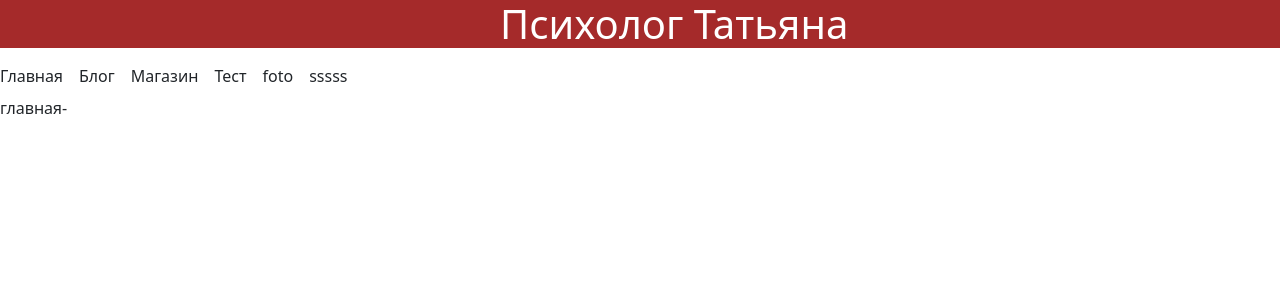
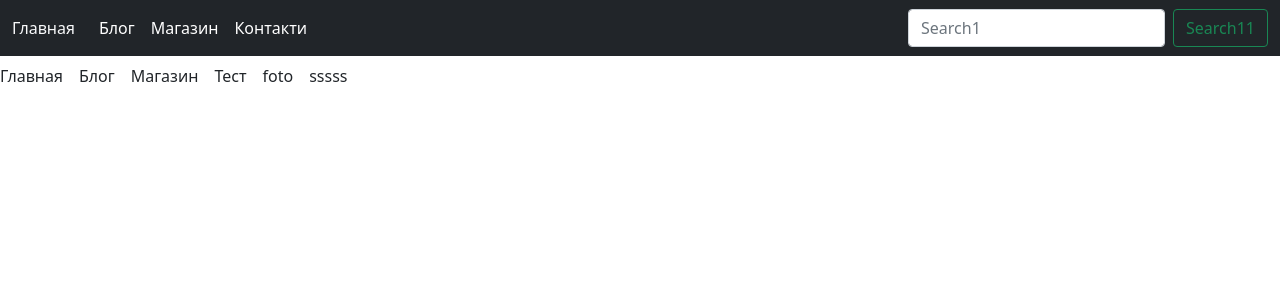
Before and after one commit to okuzhilniy/Proekt1, a Django app: template tana/main/templates/main/index.html in a window 1280 px wide. Shown: the top 300 px of the page. Run offline with Django 3.2, Linux system fonts and the light colour scheme; the template is opened without the code that fills it, so the values that code supplies are empty.

Commit message:
правки

```diff
--- a/tana/main/templates/main/index.html
+++ b/tana/main/templates/main/index.html
@@ -10,16 +10,40 @@
 </head>
        <h1 style="background-color: brown; color: white; padding-left: 500px;">Психолог Татьяна</h1>
 
-
       <nav class="d-inline-flex mt-2 mt-md-0 ms-md-auto">
         <a class="me-3 py-2 text-dark text-decoration-none" href="/">Главная</a>
         <a class="me-3 py-2 text-dark text-decoration-none" href="/Блог">Блог</a>
-        <a class="me-3 py-2 text-dark text-decoration-none" href="/Achievements">Магазин</a>
+        <a class="me-3 py-2 text-dark text-decoration-none" href="/Магазин">Магазин</a>
         <a class="me-3 py-2 text-dark text-decoration-none" href="/Test">Тест</a>
         <a class="me-3 py-2 text-dark text-decoration-none" href="/foto">foto</a>
         <a class="me-3 py-2 text-dark text-decoration-none" href="/sssss">sssss</a>
       </nav>
     </div>
-  <p>главная-</p>
-
+ <header>
+  <nav class="navbar navbar-expand-md navbar-dark fixed-top bg-dark">
+    <div class="container-fluid">
+      <a class="me-3 py-2 text-light text-decoration-none" href="/">Главная</a>
+      <button class="navbar-toggler" type="button" data-bs-toggle="collapse" data-bs-target="#navbarCollapse" aria-controls="navbarCollapse" aria-expanded="false" aria-label="Toggle navigation">
+        <span class="navbar-toggler-icon"></span>
+      </button>
+      <div class="collapse navbar-collapse" id="navbarCollapse">
+        <ul class="navbar-nav me-auto mb-2 mb-md-0">
+          <li class="nav-item">
+            <a class="nav-link active" aria-current="page" href="/">Блог</a>
+          </li>
+          <li class="nav-item">
+             <a class="nav-link active" aria-current="page" href="/">Магазин</a>
+          </li>
+          <li class="nav-item">
+            <a class="nav-link active" aria-current="page" href="/">Контакти</a>
+          </li>
+        </ul>
+        <form class="d-flex">
+          <input class="form-control me-2" type="search" placeholder="Search1" aria-label="Search">
+          <button class="btn btn-outline-success" type="submit">Search11</button>
+        </form>
+      </div>
+    </div>
+  </nav>
+</header>
  <head>
--- a/tana/main/templates/main/Кабинет.html
+++ b/tana/main/templates/main/Кабинет.html
@@ -25,8 +25,10 @@
         <a class="me-2 py-2 text-decoration" style="color: #18a699" href="/Контакты">Контакты</a>
         <a class="me-2 py-2 text-decoration" style="color: #18a699" href="/Кабинет">Кабинет</a>
         <div style="float:left; padding-right:20px"></div>
+
         <form class="d-inline-flex mt-2 mt-md-0 ms-md-auto">
-            <div style="float:left; padding-right:500px"></div>
+            <div style="float:left; padding-right:800px"></div>
+
           <input class="form-control me-2" type="search" placeholder="Поиск1" aria-label="Search">
           <button class="btn btn-outline-success" type="submit">Поиск</button>
         </form>
@@ -36,4 +38,6 @@
     </center>
     </div>
 
+<h1 class="d-none d-lg-block mb-3">Cartzilla – Multipurpose eCommerce Template</h1>
+
  <head>
--- a/tana/main/templates/main/Контакты.html
+++ b/tana/main/templates/main/Контакты.html
@@ -37,4 +37,6 @@
   <p>Адрес-</p>
   <p>Телефон-</p>
   <p>Электронная почта-</p>
+
+
  <head>
--- a/tana/main/templates/main/Магазин.html
+++ b/tana/main/templates/main/Магазин.html
@@ -28,6 +28,7 @@
         <a class="me-3 py-2 text-decoration" style="color: #18a699" href="/Магазин">Магазин</a>
         <a class="me-3 py-2 text-decoration" style="color: #18a699" href="/Контакты">Контакты</a>
         <a class="me-3 py-2 text-decoration" style="color: #18a699" href="/Кабинет">Кабинет</a>
+          <a class="me-3 py-2 text-decoration" style="color: #18a699" href="/index">index</a>
       </nav>
     </div>
 
--- a/tana/main/urls.py
+++ b/tana/main/urls.py
@@ -7,4 +7,5 @@ urlpatterns = [
     path('Магазин', views.Магазин, name='Магазин'),
     path('Контакты', views.Контакты, name='Контакты'),
     path('Кабинет', views.Кабинет, name='Кабинет'),
+    path('index', views.index, name='index'),
   ]
--- a/tana/main/views.py
+++ b/tana/main/views.py
@@ -20,3 +20,7 @@ def Контакты(request):
 
 def Кабинет(request):
     return render(request, 'main/Кабинет.html')
+
+
+def index(request):
+    return render(request, 'main/index.html')
```
